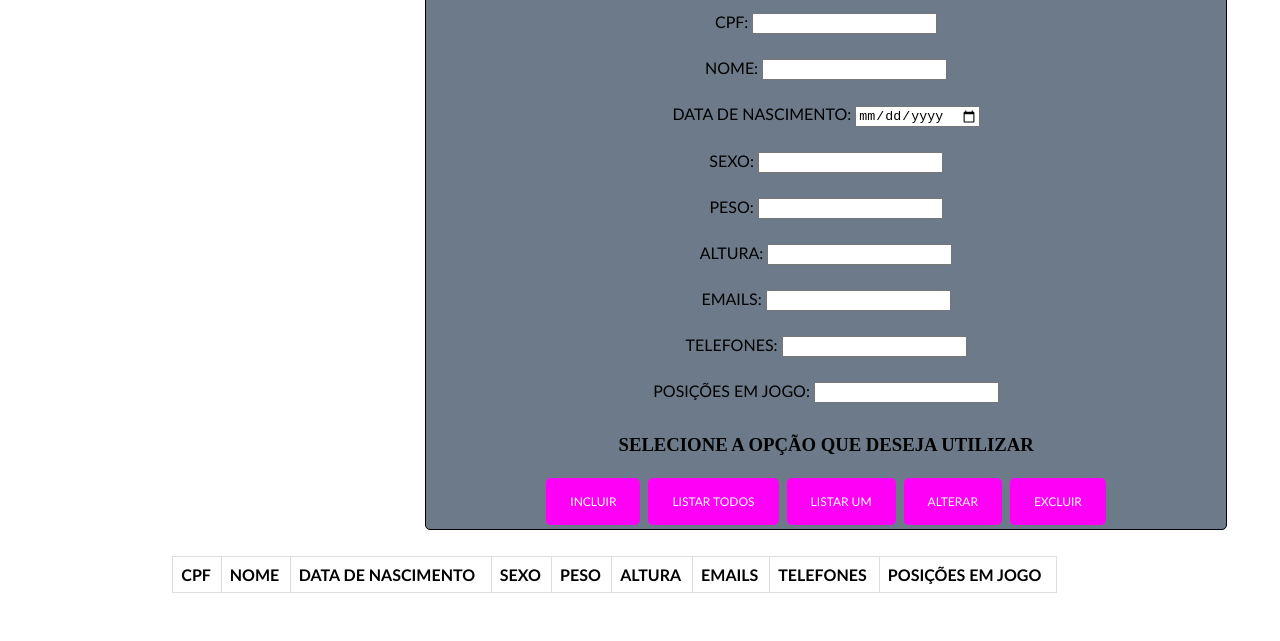
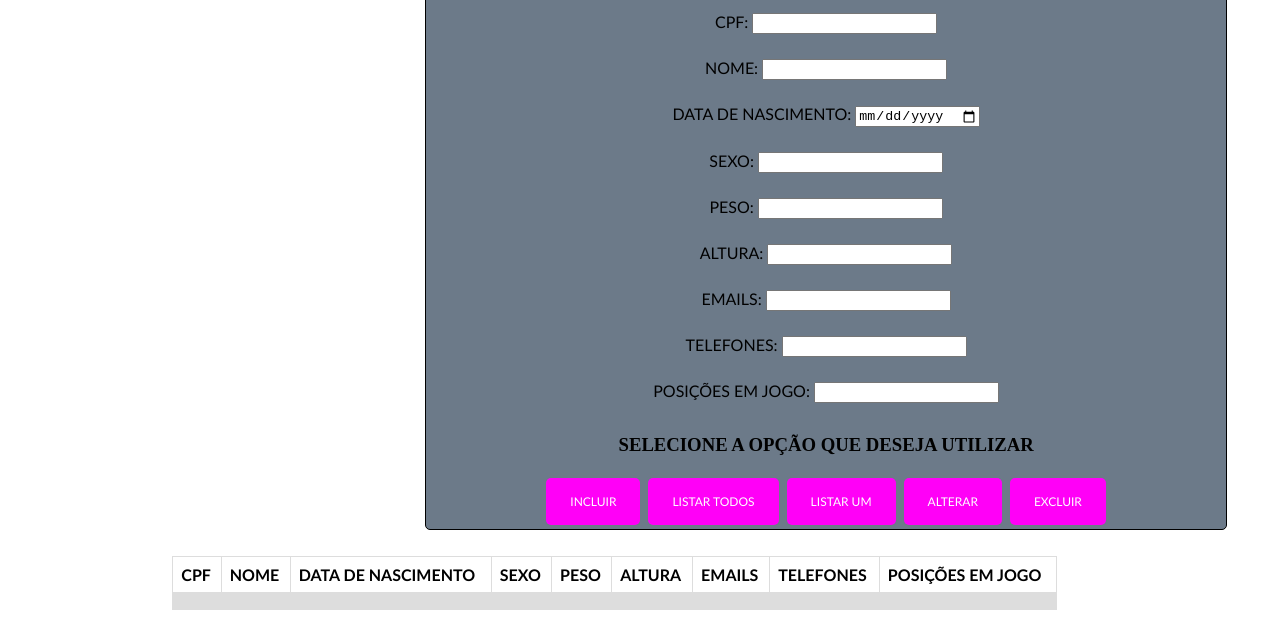
Before and after one commit to guilopes04/trabalho-PW1, a plain HTML site: page Jogadores.html in a window 1280 px wide. Both pictures are taken after a click on the button "INCLUIR". Shown: the part 159-800 px from the top of the page. Drawn offline with Linux system fonts and the light colour scheme.

Commit message:
Incluir pronto

```diff
--- a/Jogadores.html
+++ b/Jogadores.html
@@ -5,7 +5,54 @@
         <title>Menu de Jogadores</title>
         <link rel="stylesheet" href="submenus.css">
         <script>
+            let jogadores = []
+            function Incluir(){
+                try{
+                    let cpf = document.getElementById("cpf").value
+                    let nome = document.getElementById("nome").value
+                    let data = document.getElementById("data").value
+                    let sexo = document.getElementById("sexo").value
+                    let peso = document.getElementById("peso").value
+                    let altura = document.getElementById("altura").value
+                    let emails = document.getElementById("emails").value
+                    let telefones = document.getElementById("telefones").value
+                    let posicao_jogo = document.getElementById("posicao_jogo").value
+                    const jogador = {
+                        cpf: cpf,
+                        nome: nome,
+                        data: data,
+                        sexo: sexo,
+                        peso: peso,
+                        altura: altura,
+                        emails: emails,
+                        telefones: telefones,
+                        posicao_jogo: posicao_jogo,
+                    }
+                    jogadores.push(jogador)
+                    console.log('jogadores:', JSON.stringify(jogadores))
+                    localStorage.setItem("jogadoresStorage", JSON.stringify(jogadores))
+                    let str = '<tr>'
+                    let tabela = document.getElementById("tabela").lastElementChild
+                    console.log(tabela)
+                    let atrs = [cpf, nome, data, sexo, peso, altura, emails, telefones, posicao_jogo]
+                    let tr = document.createElement("tr")
+                    let td
+                    for(let atr of atrs){
+                        let textNode = document.createTextNode(`${atr}`);
+                        td = document.createElement("td");
+                        td.appendChild(textNode);
+                        tr.appendChild(td);
+                    }
+                    let elementoTabela = document.getElementById("tabela");
+                    elementoTabela.appendChild(tr);
 
+                }catch(e){
+                    console.log(e)
+                    alert(e)
+                }
+
+
+            }
         </script>
     </head>
     <body>
@@ -23,7 +70,7 @@
 
             <label>ALTURA: <input id="altura"></label>
 
-            <label>EMAILS: <input id="email" type="email"></label>
+            <label>EMAILS: <input id="emails" type="email"></label>
 
             <label>TELEFONES: <input id="telefones" type=""></label>
 
@@ -31,14 +78,14 @@
 
             <h3>SELECIONE A OPÇÃO QUE DESEJA UTILIZAR</h3>
             <div>
-                <button>INCLUIR</button>
+                <button onclick="Incluir()">INCLUIR</button>
                 <button>LISTAR TODOS</button>
                 <button>LISTAR UM</button>
                 <button>ALTERAR</button>
                 <button>EXCLUIR</button>
             </div>
         </div>
-        <table>
+        <table id="tabela">
             <tr>
               <th>CPF</th>
               <th>NOME</th>
```
